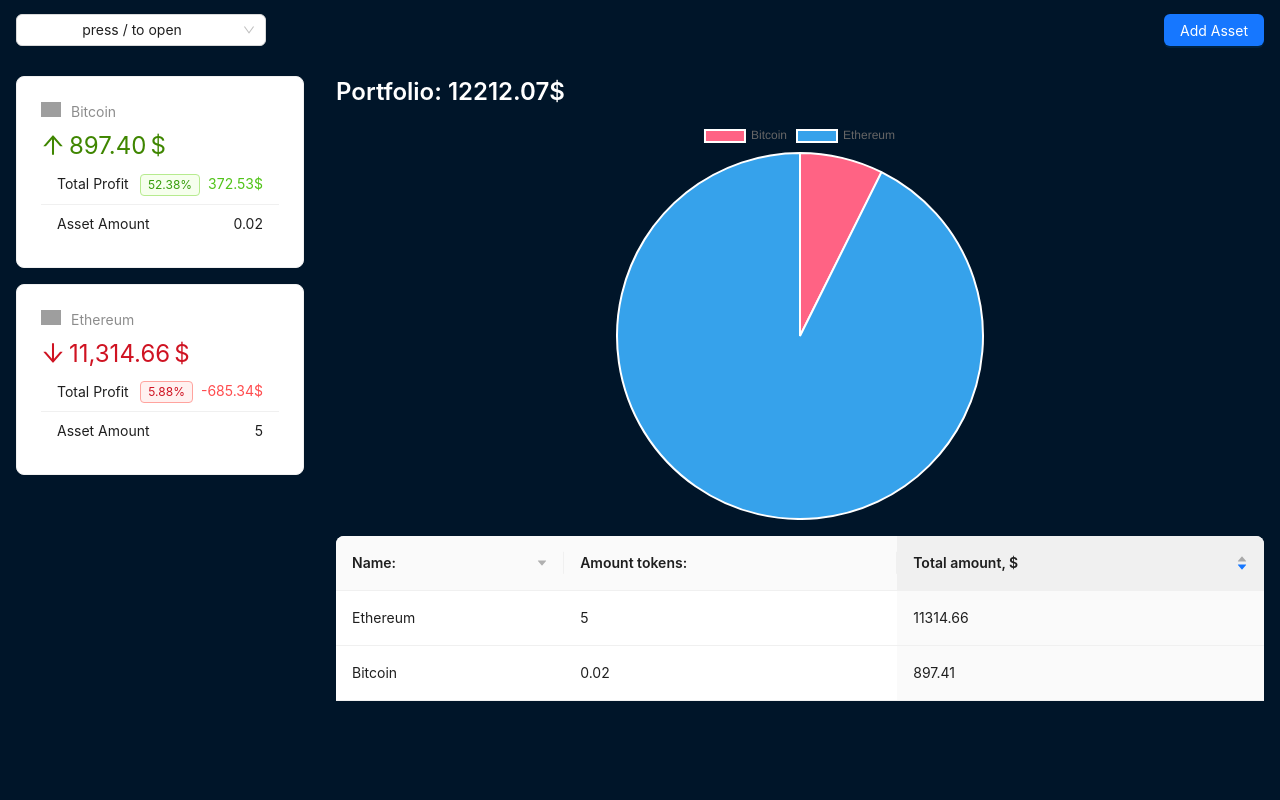
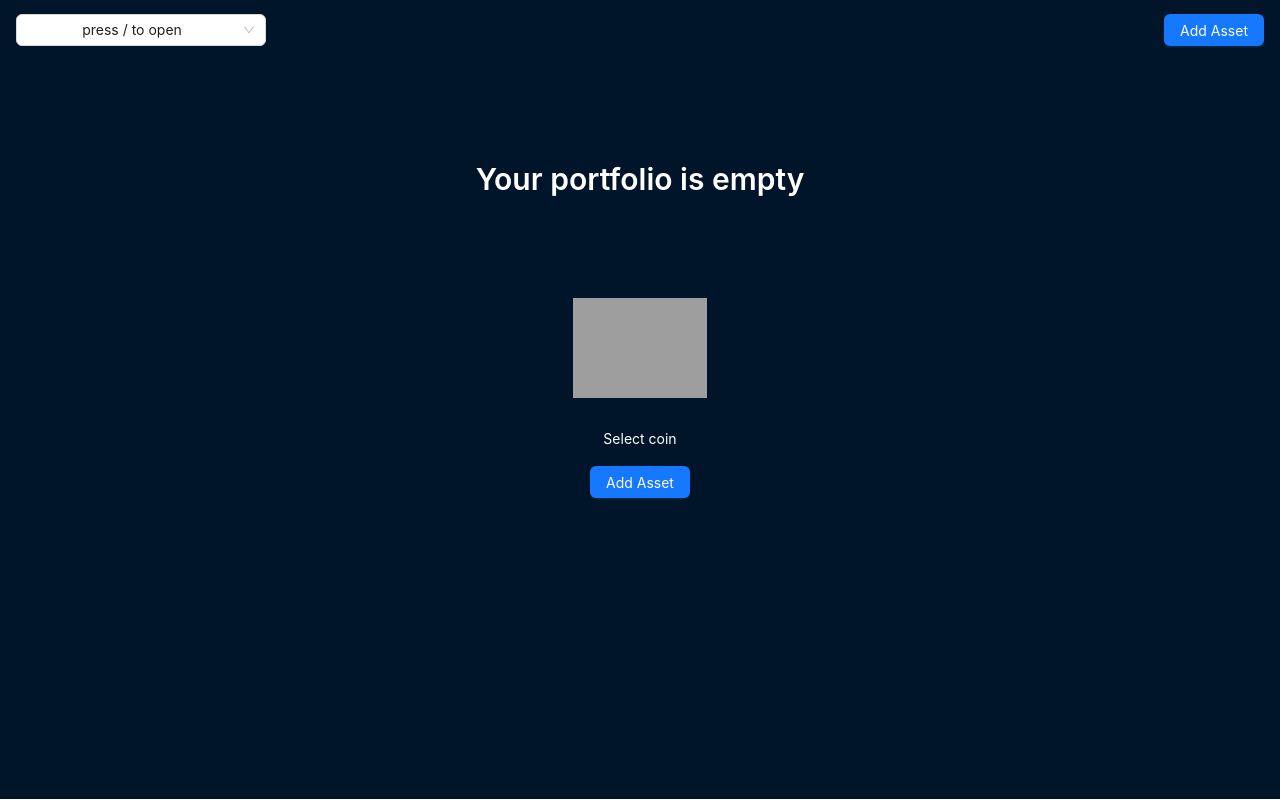
Before and after one commit to LisitsynP/Crypto, a React (Vite) app: page / in a window 1280 px wide. Built offline with nearby package versions, Linux system fonts and the light colour scheme; grey boxes are pictures that could not be loaded.

Commit message:
added functionality for empty portfolio EmptyPortfolio

```diff
--- a/index.html
+++ b/index.html
@@ -5,7 +5,7 @@
   <meta charset="UTF-8" />
   <link rel="icon" type="image/svg+xml" href="/vite.svg" />
   <meta name="viewport" content="width=device-width, initial-scale=1.0" />
-  <title>CryptoApp</title>
+  <title>CryptoPortfolio</title>
 </head>
 
 <body>
--- /dev/null
+++ b/src/components/EmptyPortfolio.jsx
@@ -0,0 +1,30 @@
+import { Button, Empty, Typography } from "antd";
+
+const containerEmptyStyle = {
+  minHeight: "calc(100vh - 299px)",
+  backgroundColor: "#001529",
+};
+
+export default function EmptyPortfolio({ changeDrawer }) {
+  return (
+    <div style={containerEmptyStyle}>
+      <Empty
+        image="https://gw.alipayobjects.com/zos/antfincdn/ZHrcdLPrvN/empty.svg"
+        styles={{
+          image: {
+            marginBottom: "30px",
+          },
+        }}
+        description={
+          <Typography.Text style={{ color: "#fff" }}>
+            Select coin
+          </Typography.Text>
+        }
+      >
+        <Button type="primary" onClick={() => changeDrawer(true)}>
+          Add Asset
+        </Button>
+      </Empty>
+    </div>
+  );
+}
--- a/src/components/layout/AppContent.jsx
+++ b/src/components/layout/AppContent.jsx
@@ -6,7 +6,7 @@
 
 const contentStyle = {
   textAlign: "center",
-  minHeight: "calc(100vh - 60px",
+  minHeight: "calc(100vh - 60px)",
   color: "#fff",
   backgroundColor: "#001529",
   padding: "1rem",
--- a/src/components/layout/AppHeader.jsx
+++ b/src/components/layout/AppHeader.jsx
@@ -18,8 +18,7 @@
   const [select, setSelect] = useState(false);
   const [modal, setModal] = useState(false);
   const [coin, setCoin] = useState(null);
-  const [drawer, setdDrawer] = useState(false);
-  const { crypto } = useContext(CryptoContext);
+  const { crypto, drawer, changeDrawer } = useContext(CryptoContext);
 
   useEffect(() => {
     const keypress = (event) => {
@@ -65,7 +64,7 @@
         )}
       />
 
-      <Button type="primary" onClick={() => setdDrawer(true)}>
+      <Button type="primary" onClick={() => changeDrawer(true)}>
         Add Asset
       </Button>
 
@@ -76,11 +75,11 @@
       <Drawer
         width={600}
         title="Add Asset"
-        onClose={() => setdDrawer(false)}
+        onClose={() => changeDrawer(false)}
         open={drawer}
         destroyOnClose
       >
-        <AddAssetForm onClose={() => setdDrawer(false)} />
+        <AddAssetForm onClose={() => changeDrawer(false)} />
       </Drawer>
     </Layout.Header>
   );
--- a/src/components/layout/AppLayout.jsx
+++ b/src/components/layout/AppLayout.jsx
@@ -1,12 +1,21 @@
-import { Layout, Spin } from "antd";
+import { Layout, Spin, Typography } from "antd";
 import { useContext } from "react";
 import AppHeader from "./AppHeader";
+import EmptyPortfolio from "../EmptyPortfolio";
 import AppSider from "./AppSider";
 import AppContent from "./AppContent";
 import CryptoContext from "../../context/crypto-context";
 
+const titleStyle = {
+  margin: "0px",
+  padding: "100px 0px",
+  textAlign: "center",
+  color: "#fff",
+  backgroundColor: "#001529",
+};
+
 export default function AppLayout() {
-  const { loading } = useContext(CryptoContext);
+  const { loading, assets, changeDrawer } = useContext(CryptoContext);
 
   if (loading) {
     return <Spin fullscreen />;
@@ -15,8 +24,15 @@
     <Layout>
       <AppHeader />
       <Layout>
-        <AppSider />
-        <AppContent />
+        {!assets.length && (
+          <Typography.Title style={titleStyle} level={2}>
+            Your portfolio is empty
+          </Typography.Title>
+        )}
+        {!assets.length && <EmptyPortfolio changeDrawer={changeDrawer} />}
+
+        {!!assets.length && <AppSider />}
+        {!!assets.length && <AppContent />}
       </Layout>
     </Layout>
   );
--- a/src/components/layout/AppSider.jsx
+++ b/src/components/layout/AppSider.jsx
@@ -17,7 +17,6 @@
         return (
           <Card key={asset.id} style={{ marginBottom: "1rem" }}>
             <Statistic
-              // title={capitalize(asset.id)}
               title={
                 <div>
                   <img
--- a/src/context/crypto-context.jsx
+++ b/src/context/crypto-context.jsx
@@ -6,12 +6,14 @@
   assets: [],
   crypto: [],
   loading: false,
+  drawer: false,
 });
 
 export function CryptoContextProvider({ children }) {
   const [loading, setLoading] = useState(false);
   const [crypto, setCrypto] = useState([]);
   const [assets, setAssets] = useState([]);
+  const [drawer, setdDrawer] = useState(false);
 
   function mapAssets(assets, result) {
     return assets.map((asset) => {
@@ -33,7 +35,6 @@
       setLoading(true);
       const { result } = await fakeFetchCrypto();
       const assets = await FetchAssets();
-
       setAssets(mapAssets(assets, result));
       setCrypto(result);
       setLoading(false);
@@ -61,15 +62,20 @@
       return asset;
     });
 
-    console.log("up", updatedAsset);
     setAssets(() => {
       if (update) return mapAssets([...updatedAsset], crypto);
       return mapAssets([...updatedAsset, newAsset], crypto);
     });
   }
 
+  function changeDrawer(bool) {
+    setdDrawer(bool);
+  }
+
   return (
-    <CryptoContext.Provider value={{ loading, crypto, assets, addAsset }}>
+    <CryptoContext.Provider
+      value={{ loading, crypto, assets, addAsset, drawer, changeDrawer }}
+    >
       {children}
     </CryptoContext.Provider>
   );
--- a/src/data.js
+++ b/src/data.js
@@ -612,16 +612,16 @@
 }
 
 export const cryptoAssets = [
-  {
-    id: 'bitcoin',
-    amount: 0.02,
-    price: 26244,
-    date: new Date(),
-  },
-  {
-    id: 'ethereum',
-    amount: 5,
-    price: 2400,
-    date: new Date(),
-  },
+  // {
+  //   id: 'bitcoin',
+  //   amount: 0.02,
+  //   price: 26244,
+  //   date: new Date(),
+  // },
+  // {
+  //   id: 'ethereum',
+  //   amount: 5,
+  //   price: 2400,
+  //   date: new Date(),
+  // },
 ]
```
